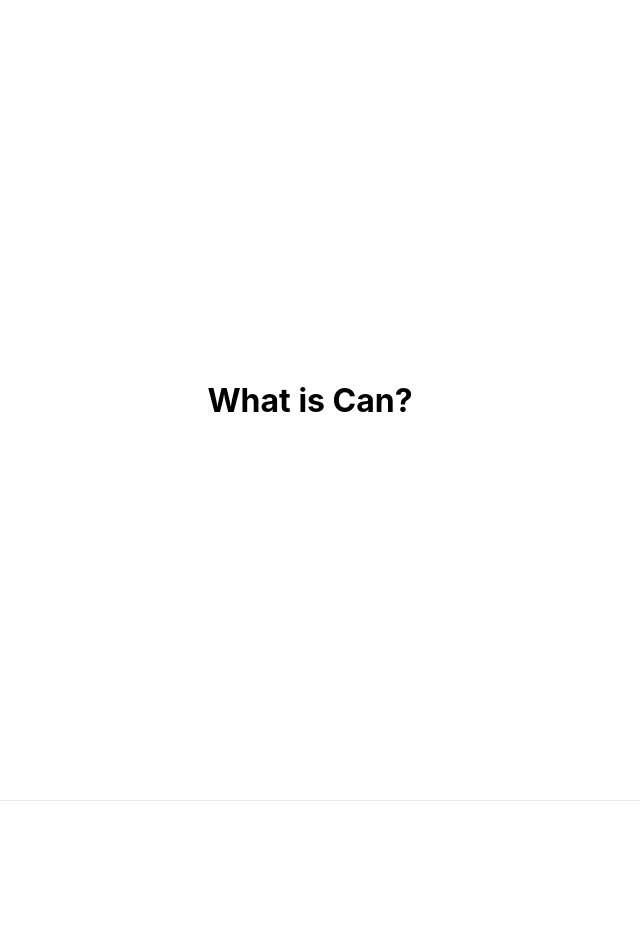
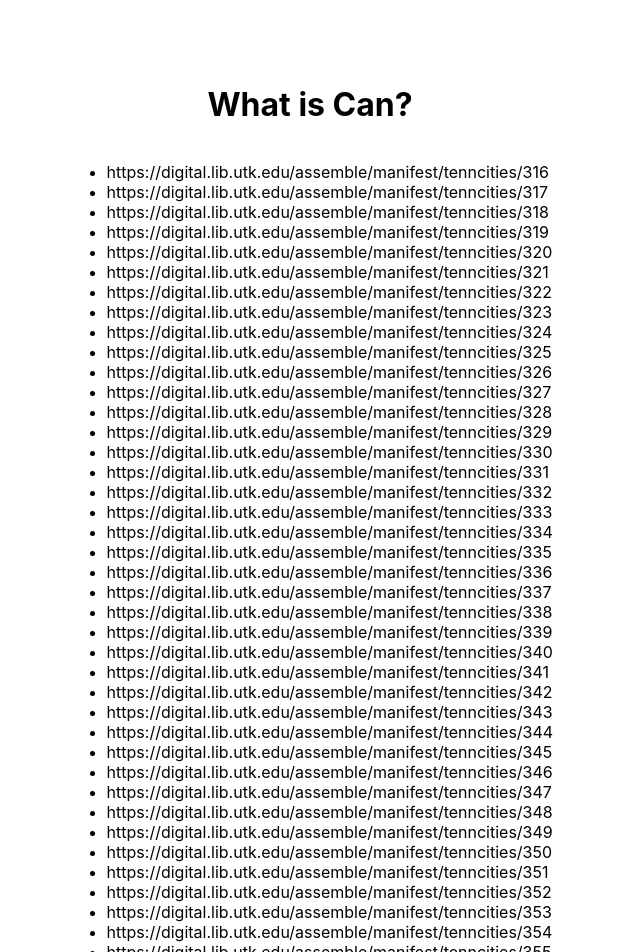
Before and after one commit to canopy-iiif/canopy-iiif, a Next.js app: page / in a window 1280 px wide. Shown: the top 952 px of the page, without its empty margins (330-970 px from the left). Before the commit the page ends 865 px from the top, so only its background shows below. Built offline with nearby package versions, Linux system fonts and the light colour scheme.

Commit message:
Add rudimentary mapping.

```diff
--- a/pages/index.tsx
+++ b/pages/index.tsx
@@ -2,6 +2,7 @@ import type { NextPage } from "next";
 import Head from "next/head";
 import { getCollection } from "../lib/collection";
 import styles from "../styles/Home.module.css";
+import Link from "next/link";
 
 const id: string =
   "http://localhost:3000/fixtures/iiif/collection/tenncities.json";
@@ -18,7 +19,6 @@ interface Props {
 }
 
 const Home: NextPage<Props> = ({ collection }) => {
-  console.log(collection);
   return (
     <div className={styles.container}>
       <Head>
@@ -29,9 +29,16 @@ const Home: NextPage<Props> = ({ collection }) => {
 
       <main className={styles.main}>
         <h1>What is Can?</h1>
+        <ul>
+          {collection.items.map((item) => {
+            return (
+              <li key={item.id}>
+                <Link href={`/article/manifest?id=${item.id}`}>{item.id}</Link>
+              </li>
+            );
+          })}
+        </ul>
       </main>
-
-      <footer className={styles.footer}></footer>
     </div>
   );
 };
```
